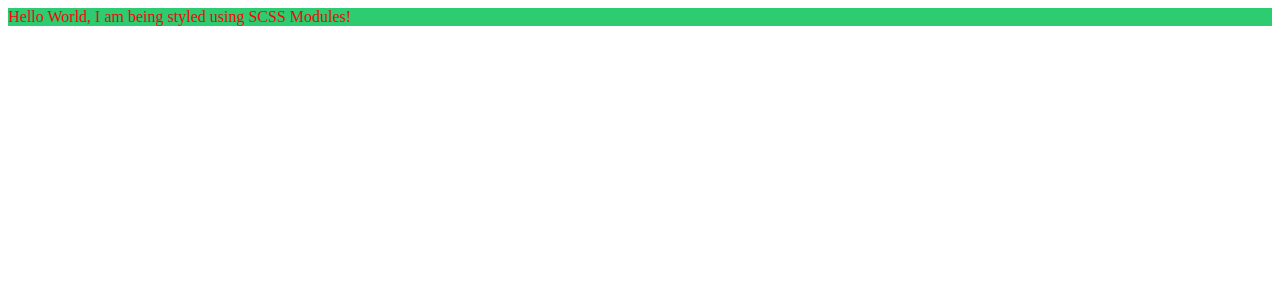
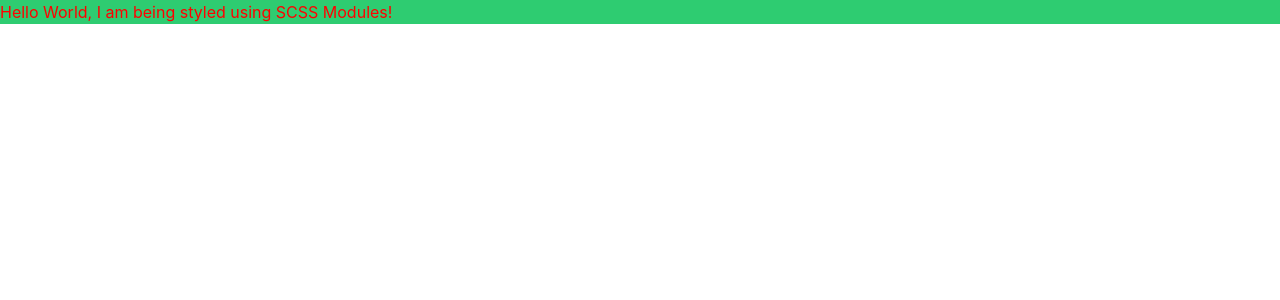
Before and after one commit to oc8825/witapp, a Next.js app: page / in a window 1280 px wide. Shown: the top 300 px of the page. Built offline with nearby package versions, Linux system fonts and the light colour scheme.

Commit message:
Installing bootstrap

```diff
--- a/app/layout.tsx
+++ b/app/layout.tsx
@@ -1,6 +1,7 @@
 import type { Metadata } from "next";
 
 import "@/styles/globals.scss";
+import "../styles/custom.scss";
 
 export const metadata: Metadata = {
   title: "With Sass",
--- a/package.json
+++ b/package.json
@@ -6,10 +6,12 @@
     "start": "next start"
   },
   "dependencies": {
+    "bootstrap": "4.6.0",
     "next": "latest",
     "react": "^19.0.0",
+    "react-bootstrap": "^1.6.0",
     "react-dom": "^19.0.0",
-    "sass": "^1.82.0"
+    "sass": "^1.85.0"
   },
   "devDependencies": {
     "@types/node": "^22.10.1",
--- /dev/null
+++ b/styles/custom.scss
@@ -0,0 +1,2 @@
+// import Bootstrap
+@import '~bootstrap/scss/bootstrap';
```
Also changed, not shown: 1 other file (tests, documents, lock files or other folders).
